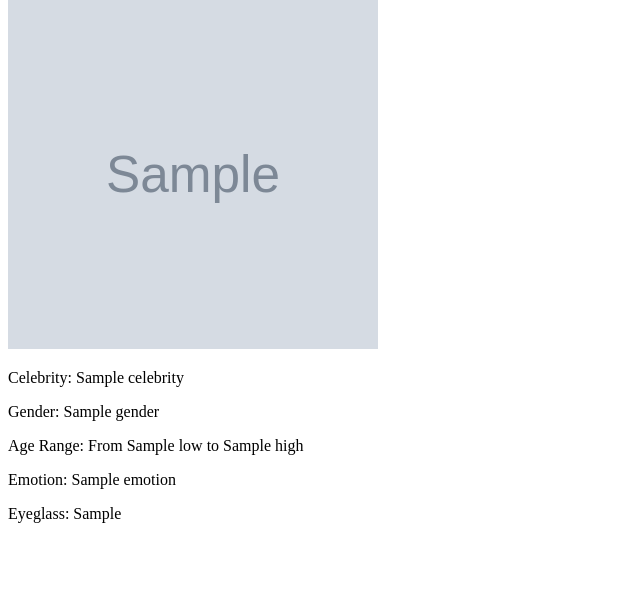
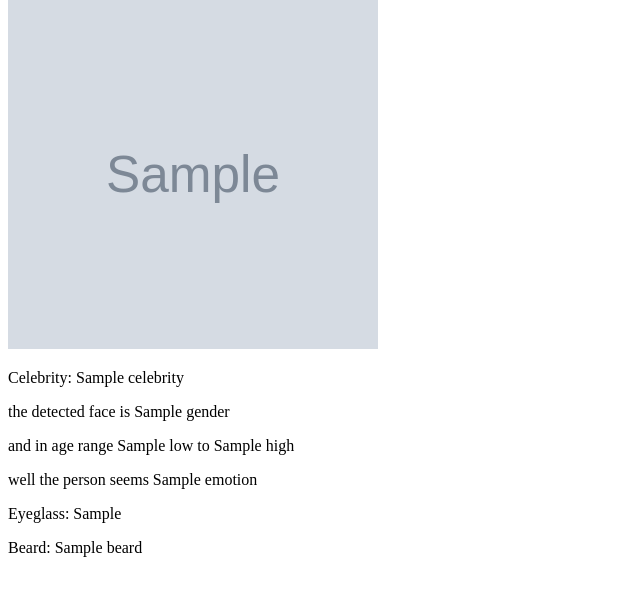
Before and after one commit to Mausamadhikari/rekognition, a Flask app: template templates/result.html in a window 1280 px wide. Shown: the part 81-677 px from the top of the page, without its empty margins (0-640 px from the left). Run offline with Flask 2, Linux system fonts and the light colour scheme; the template is opened without the code that fills it: most values are stand-ins (such as "Sample title", 1, 10 or a date in 2020); grey boxes marked "Sample" are stand-in pictures.

Commit message:
[updated]

```diff
--- a/app.py
+++ b/app.py
@@ -40,6 +40,8 @@ def celebrityRecognition(bucketName, fileName):
         outputs = json.dumps(facedetails, indent=4, sort_keys=True)
     for facedetails in response['UnrecognizedFaces']:
         outputs = json.dumps(facedetails, indent=4, sort_keys=True)
+
+
     return outputs
 
 
@@ -60,15 +62,16 @@ def uploader():
 
         rekogDetails = informationDetails(bucketName, fileName)
         rekogJson = json.loads(rekogDetails)
+        print(rekogJson)
 
         celebDetails = celebrityRecognition(bucketName, fileName)
         celebJson = json.loads(celebDetails)
+
         print(celebJson)
-        if celebJson['Name'] == 'Jeff Bezos':
-            celebrity = celebJson['Name']
-
-
-        else:
+        try:
+            if celebJson['Name']:
+                celebrity = celebJson['Name']
+        except:
             celebrity = "The person in picture is not celebrity!!! "
 
 
@@ -83,6 +86,7 @@ def uploader():
         emotion = rekogJson['Emotions'][values.index(max(values))]['Type']
         emotion = emotion.title()
         eyeGlass = rekogJson['Eyeglasses']['Value']
+        beard = rekogJson['Beard']['Value']
 
         img_src = f"https://{bucketName}.s3.amazonaws.com/{fileName}"
 
@@ -93,7 +97,8 @@ def uploader():
             'low':low,
             'emotion':emotion,
             'eyeGlass':eyeGlass,
-            'celebrity':celebrity
+            'celebrity':celebrity,
+            'beard':beard
 
         }
 
--- a/templates/result.html
+++ b/templates/result.html
@@ -25,10 +25,11 @@
 
           <div>
               <p>Celebrity: {{attributes.celebrity}}</p>
-            <p>Gender: {{attributes.gender}}</p>
-            <p>Age Range: From {{attributes.low}} to {{attributes.high}}</p>
-            <p>Emotion: {{attributes.emotion}}</p>
+            <p>the detected face is  {{attributes.gender}}</p>
+            <p>and in age range {{attributes.low}} to {{attributes.high}}</p>
+            <p>well the person seems {{attributes.emotion}}</p>
             <p>Eyeglass: {{attributes.eyeGlass}}</p>
+              <p>Beard: {{attributes.beard}}</p>
           </div>
 
       </div>
```
Also changed, not shown: evil-twins-shining-2.png (deleted), uploads/evil-twins-shining-1.png (deleted), uploads/evil-twins-shining-2.png (deleted).
